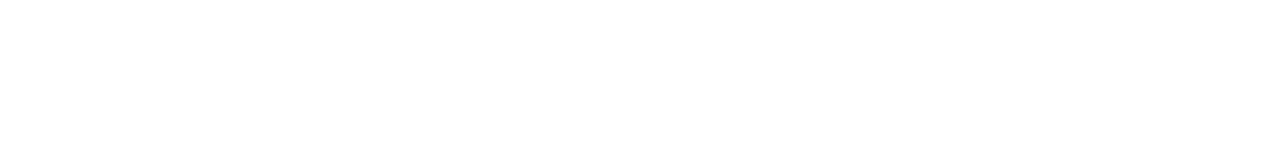
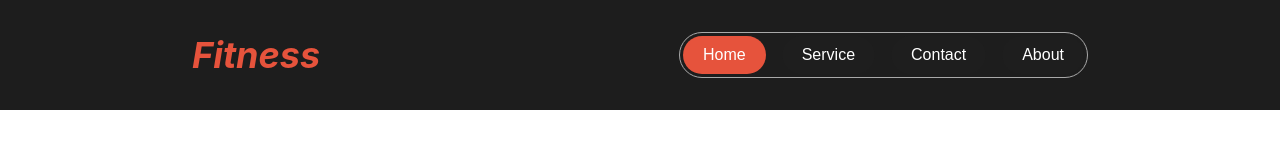
Before and after one commit to sabbirashihab/Assignment-02, a plain HTML site: page index.html in a window 1280 px wide. Drawn offline with Linux system fonts and the light colour scheme.

Commit message:
nav-bar done

```diff
--- a/index.html
+++ b/index.html
@@ -8,9 +8,24 @@
     <link rel="stylesheet" href="styles.css">
 </head>
 
-<body>
+<body class="inter-font">
     <header>
+        <nav class="nav-bar">
+            <div class="nav-title">
+                Fitness
+            </div>
 
+            <div class="nav-menu">
+                <button class="nav-menu-buttons" id="nav-home-button"><a href="">Home</a></button>
+                <button class="nav-menu-buttons"><a href="">Service</a></button>
+                <button class="nav-menu-buttons"><a href="">Contact</a></button>
+                <button class="nav-menu-buttons"><a href="">About</a></button>
+            </div>
+        </nav>
+
+        <div class="hero">
+
+        </div>
     </header>
 
     <main>
--- a/styles.css
+++ b/styles.css
@@ -21,3 +21,60 @@
     font-weight: 400;
     font-style: normal;
 }
+
+/* shared styles */
+main {
+    background-color: black;
+}
+
+section {
+    max-width: 70%;
+    margin: 0 auto;
+    padding: 10px 0;
+}
+
+/* header styles */
+header {
+    background-color: rgba(17, 17, 17, 0.95);
+}
+
+.nav-bar {
+    max-width: 70%;
+    margin: 0 auto;
+    padding: 2rem 0;
+    display: flex;
+    justify-content: space-between;
+    align-items: center;
+}
+
+.nav-title {
+    color: #E6533C;
+    font-size: 2.25rem;
+    font-weight: bolder;
+    font-style: italic;
+}
+
+.nav-menu {
+    border: 0.5px solid darkgray;
+    border-radius: 40px;
+    padding: 3px;
+    display: flex;
+    gap: 1rem;
+}
+
+.nav-menu-buttons {
+    background-color: rgb(30, 30, 30);
+    border: none;
+    border-radius: 40px;
+    padding: 10px 20px;
+}
+
+#nav-home-button {
+    background-color: #E6533C;
+}
+
+.nav-menu-buttons>a {
+    text-decoration: none;
+    color: white;
+    font-size: 1rem;
+}
```
